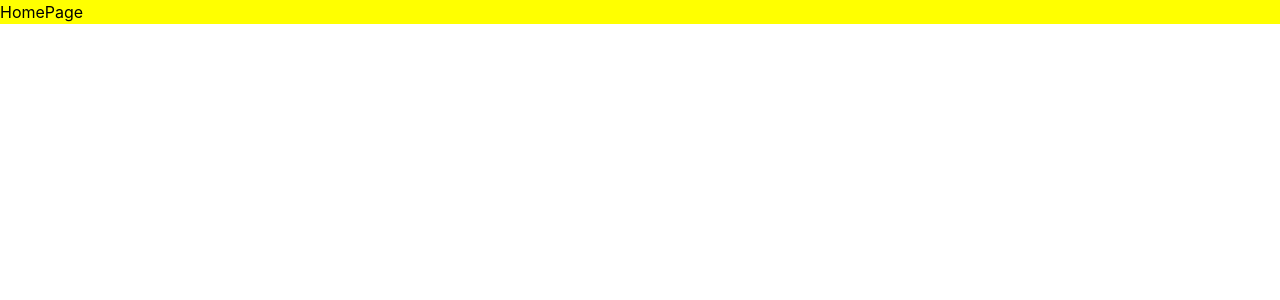
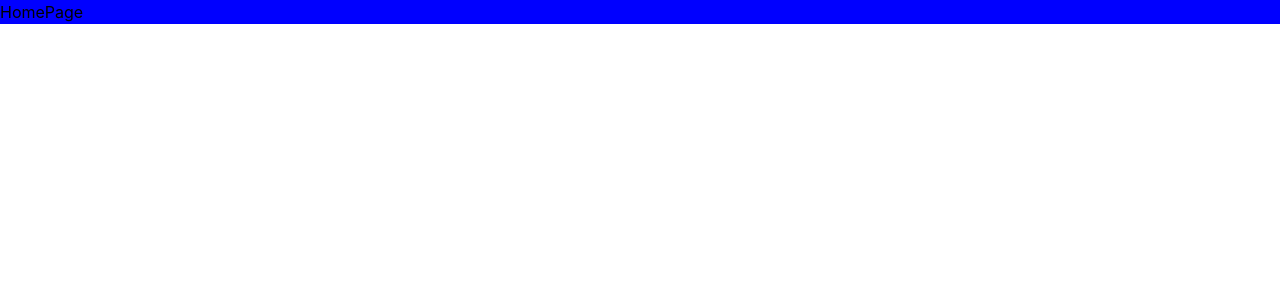
Before and after one commit to omerfarukyapici/next-front-end, a Next.js app: page /components/HomePage in a window 1280 px wide. Shown: the top 300 px of the page. Built offline with nearby package versions, Linux system fonts and the light colour scheme.

Commit message:
Changed HomePage.js component background color

```diff
--- a/pages/components/HomePage.js
+++ b/pages/components/HomePage.js
@@ -1,6 +1,6 @@
 const HomePage = () => {
     return (
-        <div className="bg-[yellow]">
+        <div className="bg-[blue]">
             HomePage
         </div>
     )
```
